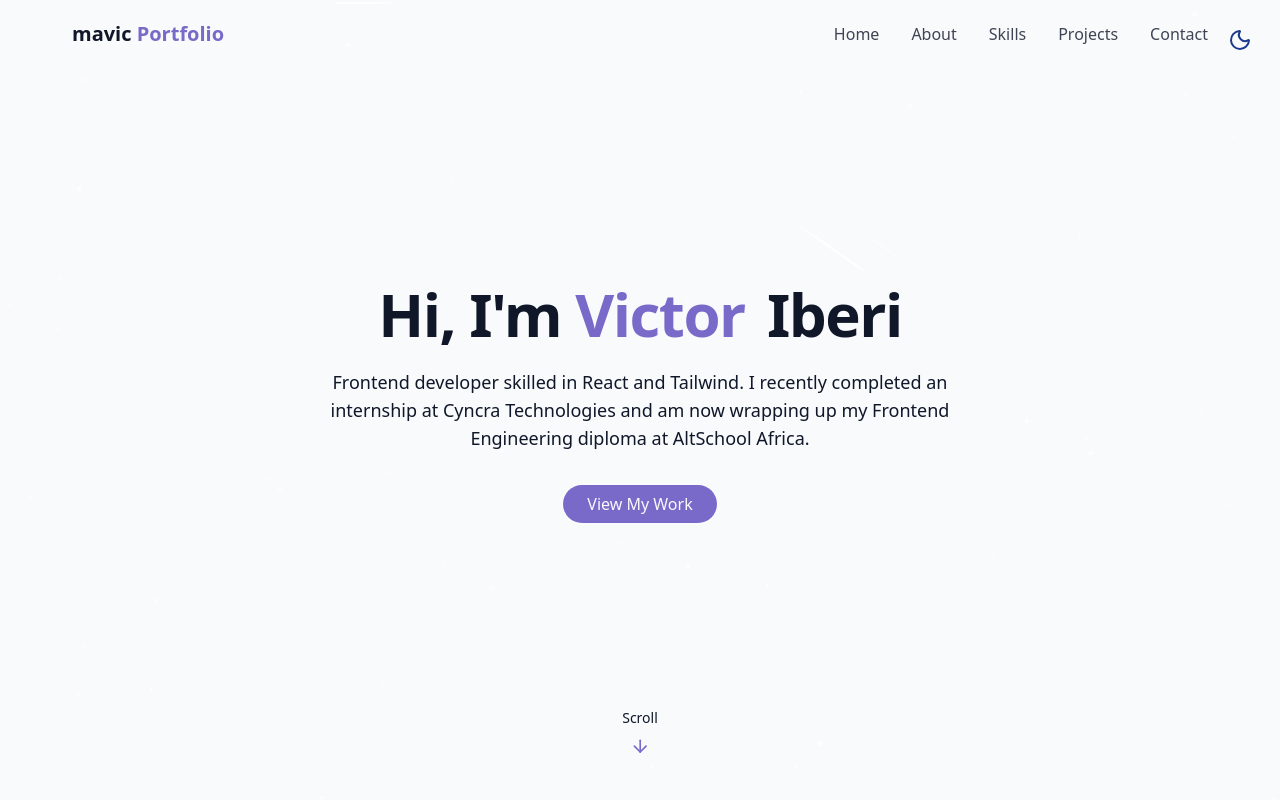
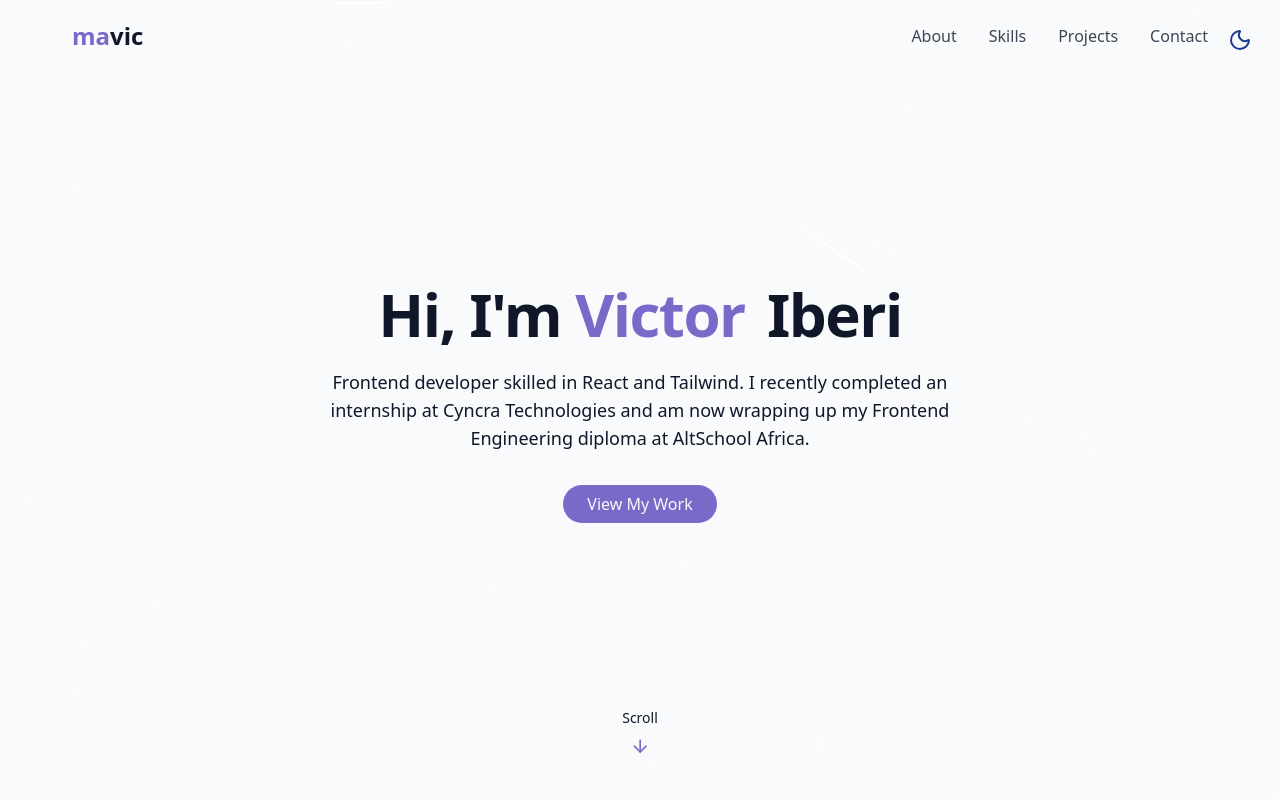
Before and after one commit to mavic01/website-portfolio, a React (Vite) app: page / in a window 1280 px wide. Shown: the top 800 px of the page. Built offline with nearby package versions, Linux system fonts and the light colour scheme.

Commit message:
adjusted the navbar

```diff
--- a/src/components/Navbar.jsx
+++ b/src/components/Navbar.jsx
@@ -3,7 +3,7 @@ import { useEffect, useState } from "react";
 import { Menu, X } from "lucide-react";
 
 const navItems = [
-  { name: "Home", href: "#hero" },
+  // { name: "Home", href: "#hero" },
   { name: "About", href: "#about" },
   { name: "Skills", href: "#skills" },
   { name: "Projects", href: "#projects" },
@@ -33,11 +33,11 @@ const Navbar = () => {
       <div className="container flex items-center justify-between">
         {/* Logo */}
         <a
-          className="text-xl font-bold text-primary flex items-center"
+          className="md:text-2xl text-xl font-bold text-primary flex items-center"
           href="#hero"
         >
           <span className="relative z-10">
-            <span className="text-glow text-foreground">mavic</span> Portfolio
+            ma<span className="text-glow text-foreground">vic</span>
           </span>
         </a>
 
```
